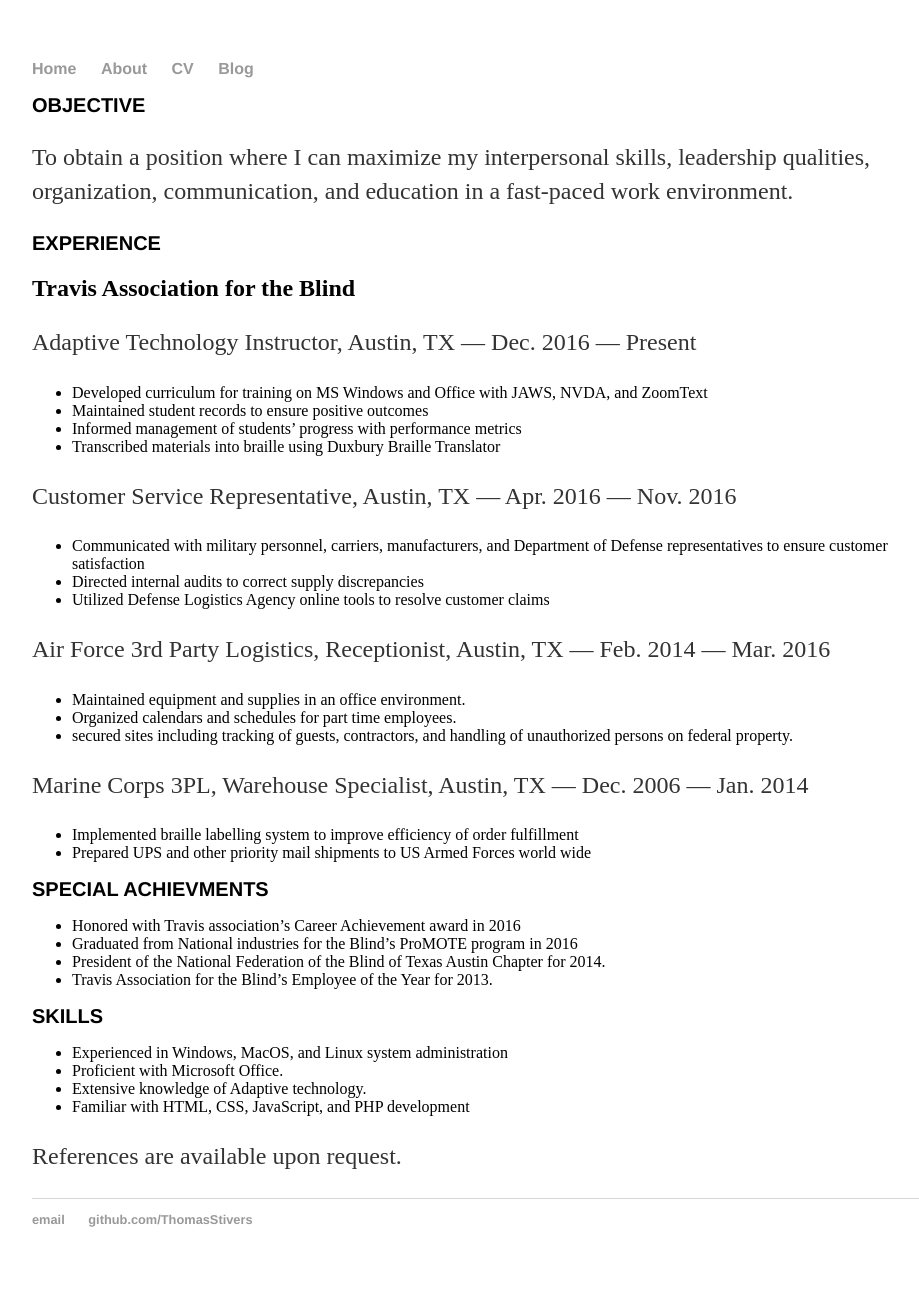
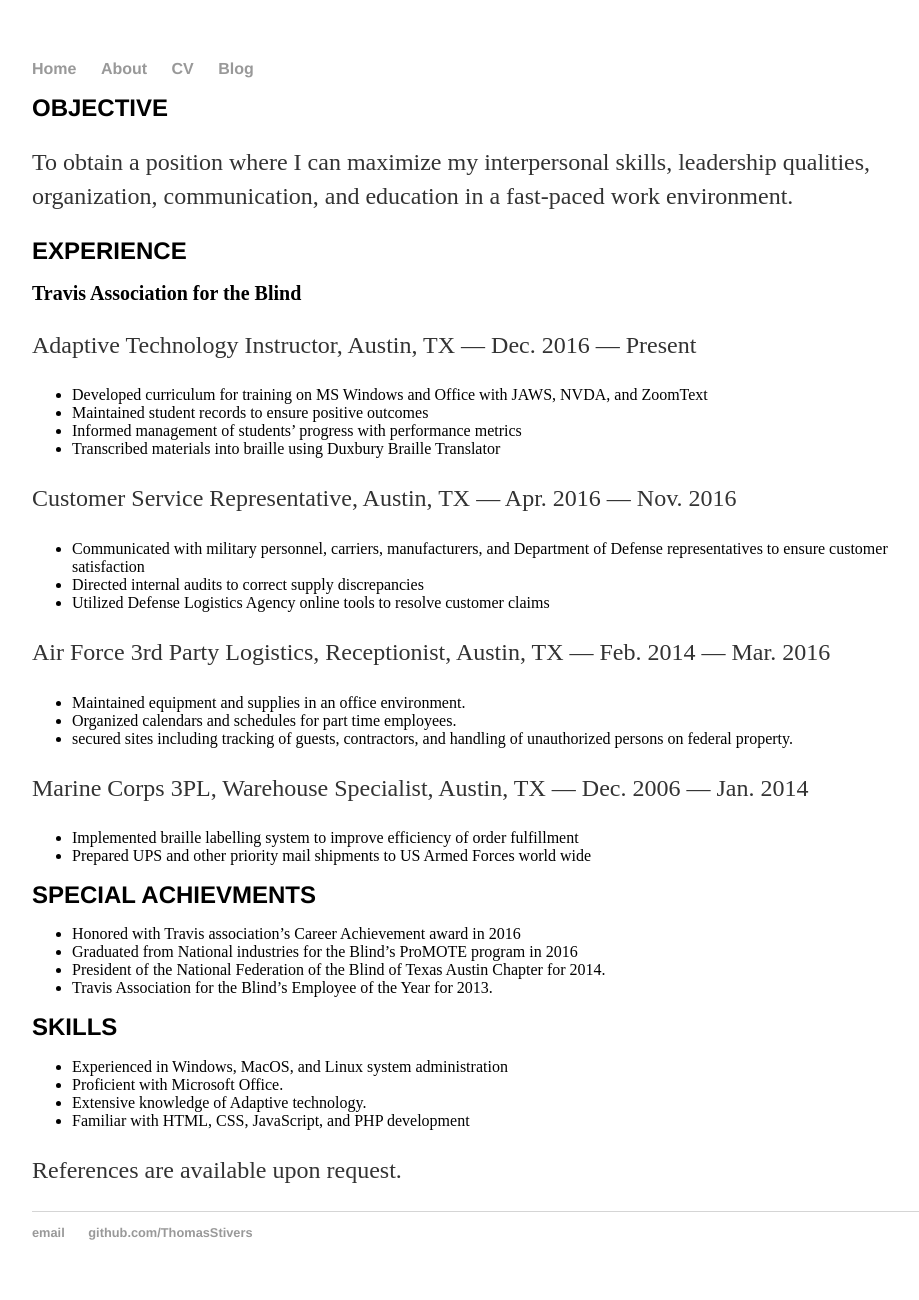
Before and after one commit to ThomasStivers/ThomasStivers.github.io, a Jekyll site: the page built from cv/index.md, in a window 1280 px wide. Shown: the whole page, without its empty margins (160-1079 px from the left). Built offline with Jekyll 4.4.1, drawn with Linux system fonts in a browser that asks for light colours.

Commit message:
More work on my CV.

```diff
--- a/_layouts/cv.html
+++ b/_layouts/cv.html
@@ -15,9 +15,9 @@
 			</ul>
 		</nav>
 		<div class="container">
-
-		{{ content }}
-
+			<div class="cv"></div>
+			{{ content }}
+			</div><!-- /.cv -->
 		</div><!-- /.container -->
 		<footer>
 			<ul>
--- a/css/cv.css
+++ b/css/cv.css
@@ -2,5 +2,13 @@
 
 h1 {
 	font-weight: bold;
+	font-size: 1.5em;
+}
+
+h2 {
 	font-size: 1.25em;
 }
+
+.cv {
+	font-family:'Helvetica', 'Arial', 'Sans-Serif';
+}
```
